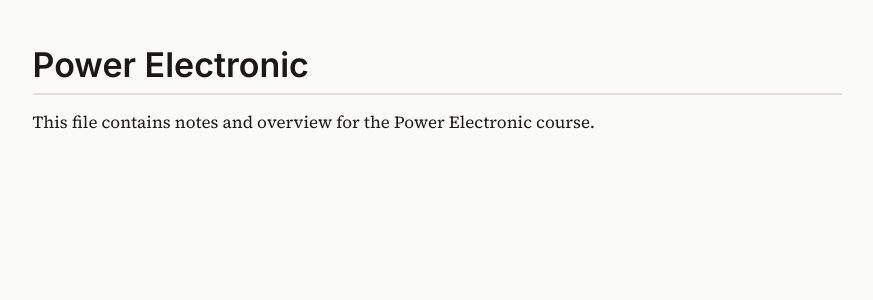
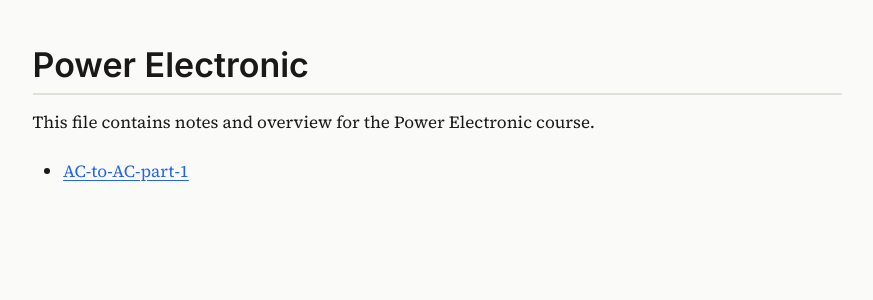
Before and after one commit to chhorponnsovan/ECAM-ROA-I4, a Jekyll site: the page built from Power-electronic/Power-electronic.md, in a window 1280 px wide. Shown: the top 300 px of the page, without its empty margins (203-1076 px from the left). Built offline with Jekyll 4.4.1, drawn with Linux system fonts in a browser that asks for light colours; our own code applies the rules of GitHub Pages for plain Markdown files.

Commit message:
Update Power-electronic.md

```diff
--- a/Power-electronic/Power-electronic.md
+++ b/Power-electronic/Power-electronic.md
@@ -1,3 +1,5 @@
 # Power Electronic
 
 This file contains notes and overview for the Power Electronic course.
+
+- [AC-to-AC-part-1](ACtoACpart1.md)
```
